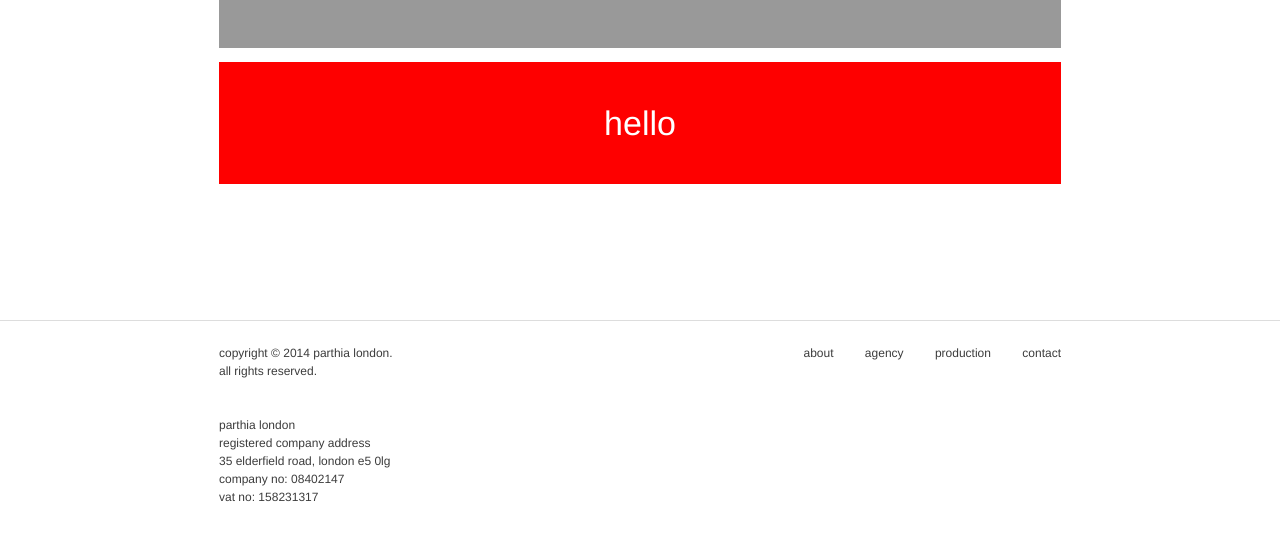
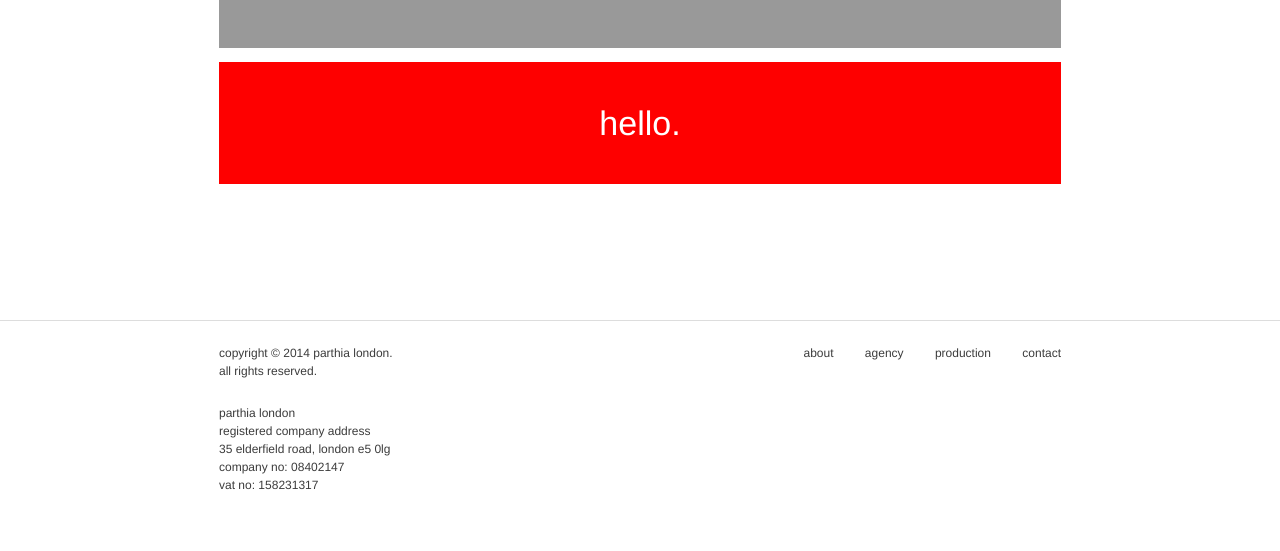
Before and after one commit to marchibbins/parthia, a Jekyll site: the page built from index.html, in a window 1280 px wide. Shown: the part 1264-1815 px from the top of the page. Built offline with Jekyll 4.4.1, drawn with Linux system fonts in a browser that asks for light colours; after the commit the page ends 1782 px from its top, so only the background shows below that.

Commit message:
Clean up home page

```diff
--- a/_sass/footer.scss
+++ b/_sass/footer.scss
@@ -13,11 +13,11 @@
     }
 
     .site-footer__copy {
-        margin-bottom: $baseline*1.5;
+        margin-bottom: $baseline*1;
     }
 
     .site-footer__info {
-        margin-bottom: $baseline*2;
+        margin-bottom: $baseline;
     }
 
     .site-footer__info-title {
--- a/index.html
+++ b/index.html
@@ -1,6 +1,6 @@
 ---
 layout: page
 home: true
-title: Hello
+title: Hello.
 image: /images/one.gif
 ---
```
Also changed, not shown: css/main.min.css.
